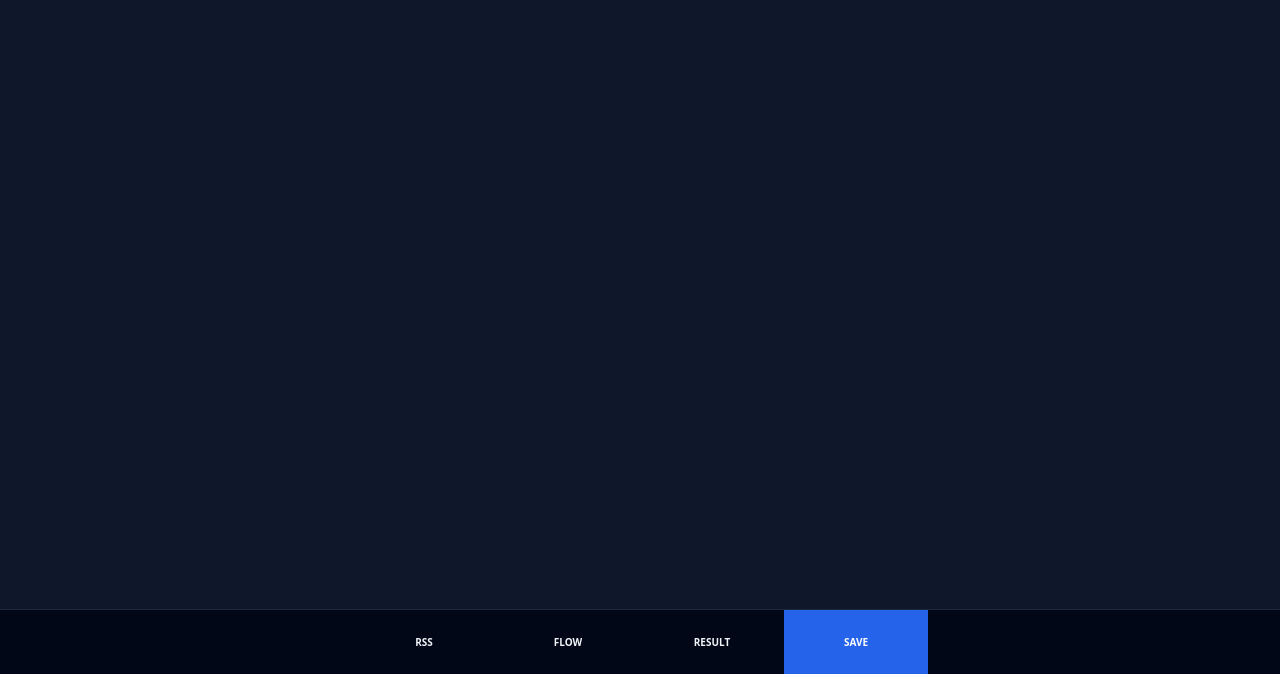
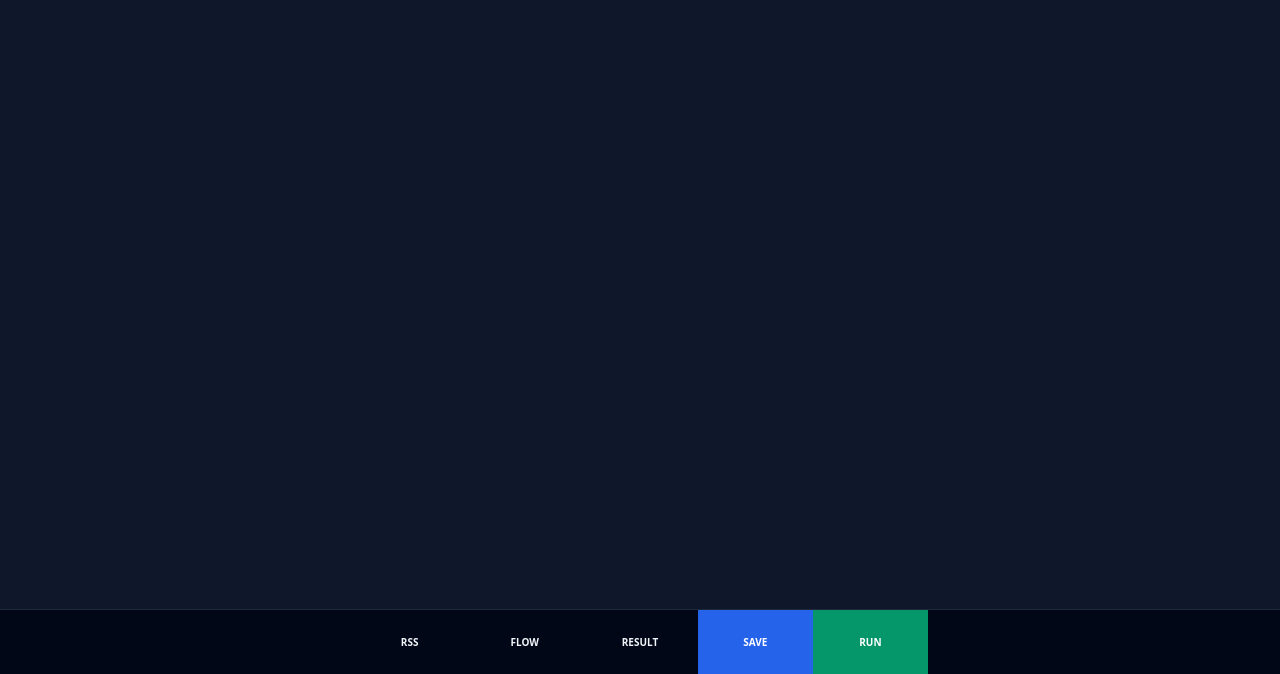
Before and after one commit to ikymbiz/api-news, a website: page index.html in a window 1280 px wide. Shown: the part 126-800 px from the top of the page. Drawn offline with nearby package versions, Linux system fonts and the light colour scheme.

Commit message:
Add RUN button and triggerRun function
Added a RUN button to trigger the orchestrator processing and implemented the triggerRun function to dispatch a GitHub Action.

```diff
--- a/index.html
+++ b/index.html
@@ -62,6 +62,9 @@
             <button onclick="saveToR2()" class="flex-1 bg-blue-600 flex flex-col items-center justify-center active:scale-95 transition-transform">
                 <span class="text-[10px] font-black leading-tight text-white uppercase">SAVE</span>
             </button>
+            <button onclick="triggerRun()" class="flex-1 bg-emerald-600 flex flex-col items-center justify-center active:scale-95 transition-transform">
+                <span class="text-[10px] font-black leading-tight text-white uppercase">RUN</span>
+            </button>
         </div>
         <div class="bg-slate-950 h-[env(safe-area-inset-bottom)]"></div>
     </nav>
@@ -114,12 +117,9 @@
                 const s3 = await getS3();
                 const res = await s3.getObject({ Bucket: window.VAULT.r2Bucket, Key: 'prompts.json' }).promise();
                 const config = JSON.parse(res.Body.toString());
-
-                // 互換性維持: 文字列配列だった場合オブジェクトに変換
                 rss_feeds = (config.rss_feeds || []).map(item =>
                     typeof item === 'string' ? { name: "Untitled", url: item } : item
                 );
-
                 workflow = config.workflow || [];
                 renderRss();
                 renderWorkflow();
@@ -145,7 +145,6 @@
             } catch(e) { container.innerHTML = "<p class='text-center text-xs text-red-400 py-10'>No data found.</p>"; }
         }
 
-        // --- RSS RENDER ---
         function renderRss() {
             const container = document.getElementById('rssList');
             container.innerHTML = rss_feeds.map((item, i) => `
@@ -165,22 +164,18 @@
 
         function addRss() { rss_feeds.unshift({ name: "", url: "" }); renderRss(); }
 
-        // --- WORKFLOW RENDER ---
         function renderWorkflow() {
             const container = document.getElementById('agentList');
             if (sortableInstance) sortableInstance.destroy();
-
             container.innerHTML = workflow.map((agent, i) => `
                 <div class="bg-slate-950 p-4 rounded-2xl border border-slate-800 shadow-xl mb-4">
                     <div class="flex items-center gap-2 mb-3 flex-wrap">
                         <div class="drag-handle p-2 text-slate-700 hover:text-blue-500">☰</div>
                         <input value="${agent.id}" onchange="workflow[${i}].id=this.value" class="bg-transparent font-black text-blue-400 text-sm w-24 outline-none border-b border-slate-900">
-
                         <select onchange="workflow[${i}].scope=this.value" class="bg-slate-800 text-[9px] px-2 py-1 rounded-lg font-bold text-purple-300 outline-none">
                             <option value="item" ${agent.scope === 'item' ? 'selected' : ''}>Individual</option>
                             <option value="collection" ${agent.scope === 'collection' ? 'selected' : ''}>Batch</option>
                         </select>
-
                         <select onchange="workflow[${i}].model=this.value" class="bg-slate-800 text-[10px] px-2 py-1 rounded-lg font-bold flex-1 text-slate-300 min-w-[100px]">
                             ${availableModels.map(m => `<option value="${m.value}" ${agent.model === m.value ? 'selected' : ''}>${m.label}</option>`).join('')}
                         </select>
@@ -189,7 +184,6 @@
                     <textarea onchange="workflow[${i}].prompt=this.value" class="w-full bg-slate-900 p-3 rounded-xl text-xs h-32 text-slate-400 outline-none focus:ring-1 ring-blue-500">${agent.prompt}</textarea>
                 </div>
             `).join('');
-
             sortableInstance = new Sortable(container, {
                 handle: '.drag-handle', animation: 250,
                 onEnd: (e) => {
@@ -208,19 +202,48 @@
             try {
                 document.getElementById('st').innerText = "Syncing...";
                 const s3 = await getS3();
-
-                // URLが空のものは保存しない
                 const config = {
                     rss_feeds: rss_feeds.filter(f => f.url.trim()),
                     workflow: workflow,
                     settings: { fetch_days:3, score_threshold:7, embedding_model:"text-embedding-3-small", similarity_threshold:0.85 }
                 };
-
                 await s3.putObject({ Bucket: window.VAULT.r2Bucket, Key: 'prompts.json', Body: JSON.stringify(config,null,2), ContentType: 'application/json' }).promise();
                 document.getElementById('st').innerText = "Online";
                 alert('Success: Configuration Deployed');
             } catch(e) { alert("Error saving to R2"); }
         }
+
+        async function triggerRun() {
+            if (!window.VAULT.ghToken || !window.VAULT.ghRepo) {
+                alert("GitHub token/repo configuration missing in vault.js");
+                return;
+            }
+            if (!confirm('Start Orchestrator processing now?')) return;
+            try {
+                document.getElementById('st').innerText = "Dispatching...";
+                const response = await fetch(`https://api.github.com/repos/${window.VAULT.ghRepo}/dispatches`, {
+                    method: 'POST',
+                    headers: {
+                        'Authorization': `Bearer ${window.VAULT.ghToken}`,
+                        'Accept': 'application/vnd.github+json',
+                        'Content-Type': 'application/json'
+                    },
+                    body: JSON.stringify({ event_type: 'manual_trigger' })
+                });
+                if (response.ok) {
+                    alert('Success: GitHub Action triggered');
+                    document.getElementById('st').innerText = "Running";
+                } else {
+                    const err = await response.json();
+                    throw new Error(err.message || 'API Error');
+                }
+            } catch(e) {
+                alert(`Trigger failed: ${e.message}`);
+                document.getElementById('st').innerText = "Error";
+            } finally {
+                setTimeout(() => { document.getElementById('st').innerText = "Online"; }, 5000);
+            }
+        }
     </script>
 </body>
 </html>
```
